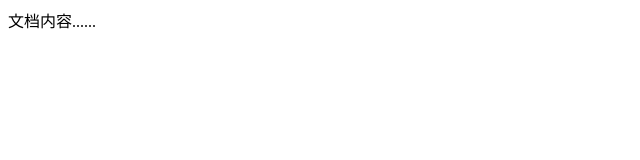
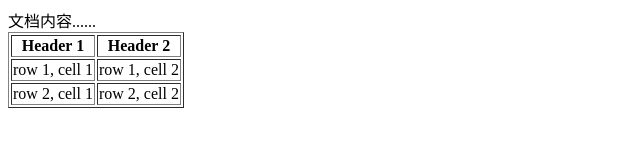
Before and after one commit to ChaseYY01/test1015, a plain HTML site: page index.html in a window 1280 px wide. Shown: the whole page, without its empty margins (0-640 px from the left). Drawn offline with Linux system fonts and the light colour scheme.

Commit message:
新增表格

```diff
--- a/index.html
+++ b/index.html
@@ -9,4 +9,20 @@
 文档内容......
 </body>
 
+<table border="1">
+    <tr>
+        <th>Header 1</th>
+        <th>Header 2</th>
+    </tr>
+    <tr>
+        <td>row 1, cell 1</td>
+        <td>row 1, cell 2</td>
+    </tr>
+    <tr>
+        <td>row 2, cell 1</td>
+        <td>row 2, cell 2</td>
+    </tr>
+</table>
+
+
 </html>
```
